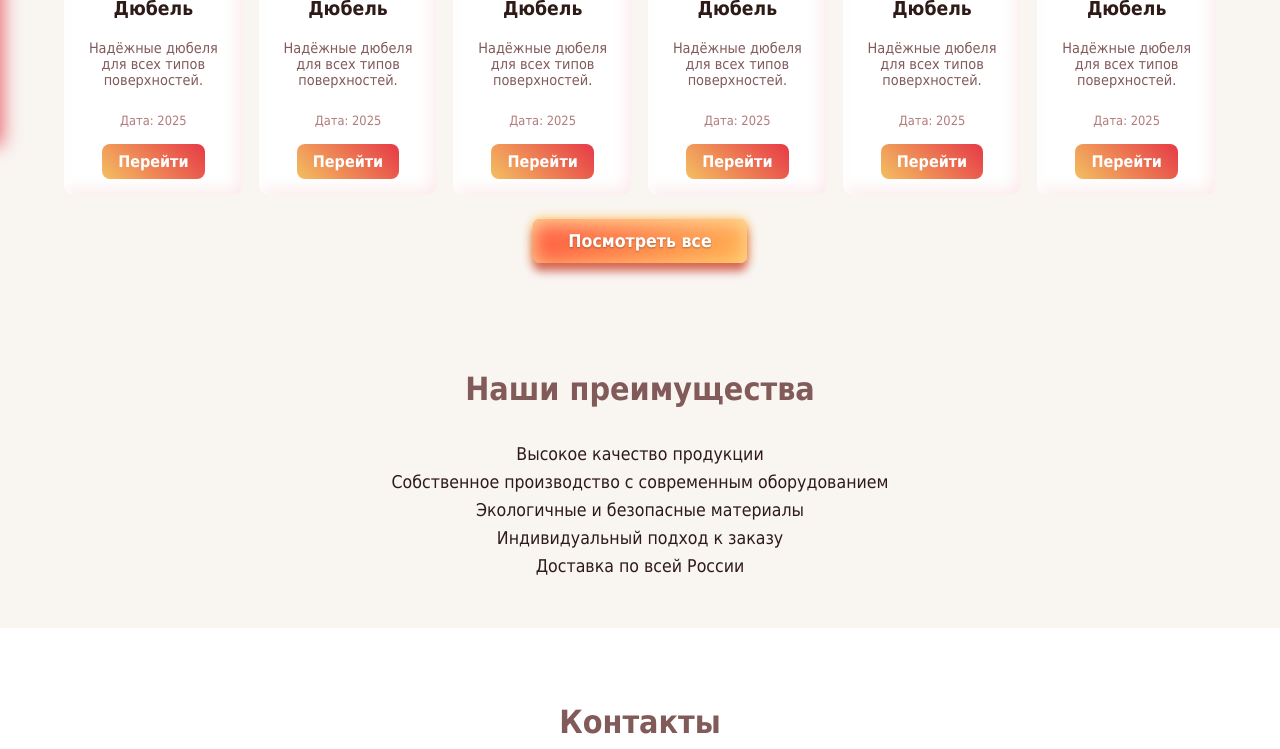
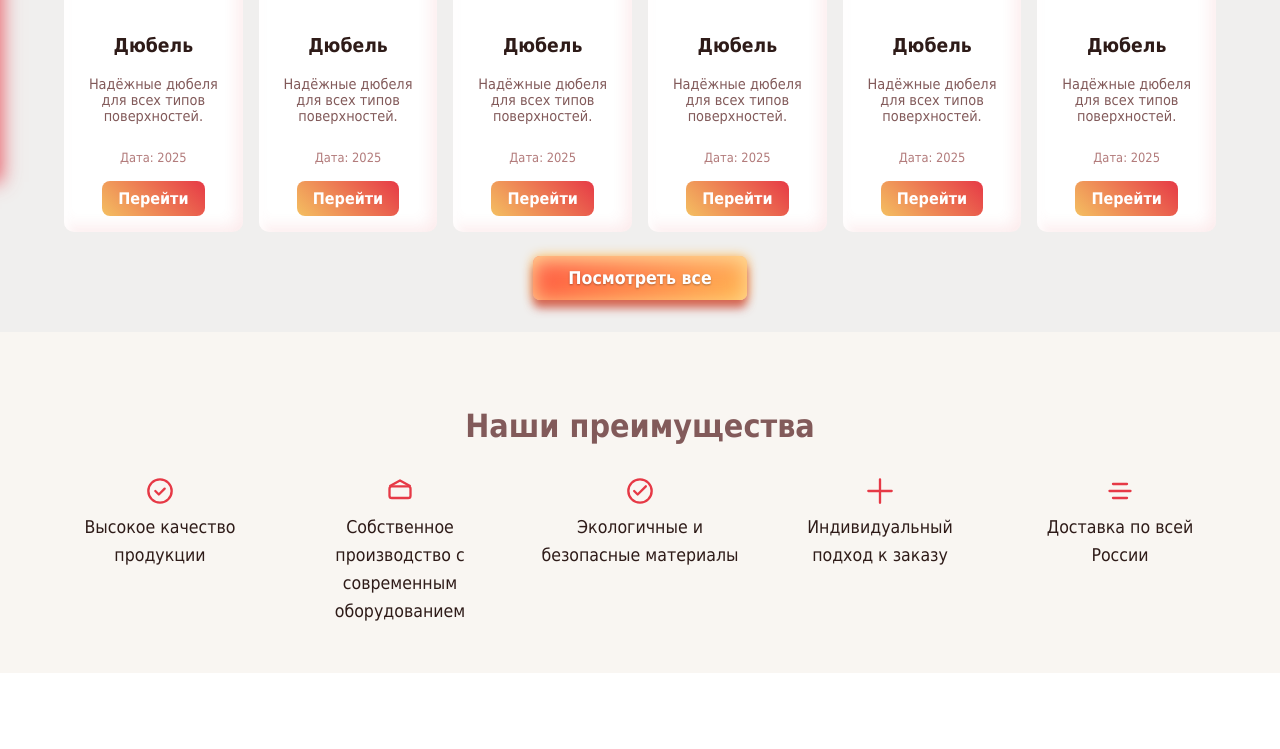
Before and after one commit to TumashenkaAliaksandr/natta_pg, a Django app: page / in a window 1280 px wide; the page is wider, and only the part inside the window is pictured. Shown: the part 767-1516 px from the top of that part. Run offline with Django 5.2, Linux system fonts and the light colour scheme.

Commit message:
added new styles and new js cfor top bar, added top bar

```diff
--- a/webapp/static/webapp/css/style.css
+++ b/webapp/static/webapp/css/style.css
@@ -472,7 +510,7 @@ header {
 /* -------- Категории товаров -------- */
 .categories-section {
     padding: 2rem 0;
-    background-color: #f9f6f2;
+    background-color: #f0efee;
     text-align: center;
 }
 
@@ -758,6 +793,34 @@ header {
     }
 }
 
+.advantages-list.horizontal-list {
+  display: flex;
+  gap: 2.5rem;
+  justify-content: center;
+  padding: 0;
+  margin: 0 auto;
+  max-width: 1000px;
+  list-style: none;
+}
+
+.advantages-list.horizontal-list li {
+  display: flex;
+  flex-direction: column;
+  align-items: center;
+  gap: 0.5rem;
+  font-size: 1.1rem;
+  color: #2e1b18;
+  flex-shrink: 0;
+  max-width: 200px;
+  text-align: center;
+}
+
+.advantage-icon {
+  width: 28px;
+  height: 28px;
+  stroke: #e63946;
+  flex-shrink: 0;
+}
 
 
 
--- a/webapp/static/webapp/js/main.js
+++ b/webapp/static/webapp/js/main.js
@@ -3,3 +3,6 @@ document.querySelectorAll('.nav__link').forEach(link => {
     document.getElementById('menu-toggle').checked = false;
   });
 });
+document.querySelector('.close-button').addEventListener('click', () => {
+  document.getElementById('top-bar').style.display = 'none';
+});
--- a/webapp/templates/webapp/index.html
+++ b/webapp/templates/webapp/index.html
@@ -13,6 +13,13 @@
     <link rel="icon" href="{% static 'webapp/img/favicon_natta_pg.png' %}" type="image/svg+xml" />
 </head>
 <body>
+
+<!-- Рекламная топ-полоска -->
+<div id="top-bar" class="top-bar" role="region" aria-label="Рекламное объявление">
+  <span>Лучшие предложения по производсву пластмасс! Звоните прямо сейчас!</span>
+  <button class="close-button" aria-label="Закрыть">&times;</button>
+</div>
+
 
 
 <header class="header">
@@ -167,15 +174,51 @@
     <section class="advantages-section">
         <div class="container-main">
             <h2 class="section-title">Наши преимущества</h2>
-            <ul class="advantages-list">
-                <li>Высокое качество продукции</li>
-                <li>Собственное производство с современным оборудованием</li>
-                <li>Экологичные и безопасные материалы</li>
-                <li>Индивидуальный подход к заказу</li>
-                <li>Доставка по всей России</li>
+            <ul class="advantages-list horizontal-list">
+                <li>
+                    <svg class="advantage-icon" viewBox="0 0 24 24" fill="none" xmlns="http://www.w3.org/2000/svg"
+                         aria-hidden="true">
+                        <circle cx="12" cy="12" r="10" stroke="#e63946" stroke-width="2"/>
+                        <path d="M8 12l3 3 5-5" stroke="#e63946" stroke-width="2" stroke-linecap="round"
+                              stroke-linejoin="round"/>
+                    </svg>
+                    <span>Высокое качество продукции</span>
+                </li>
+                <li>
+                    <svg class="advantage-icon" viewBox="0 0 24 24" fill="none" xmlns="http://www.w3.org/2000/svg"
+                         aria-hidden="true">
+                        <rect x="3" y="8" width="18" height="10" stroke="#e63946" stroke-width="2" rx="2"/>
+                        <path d="M3 8l9-5 9 5" stroke="#e63946" stroke-width="2" stroke-linejoin="round"/>
+                    </svg>
+                    <span>Собственное производство с современным оборудованием</span>
+                </li>
+                <li>
+                    <svg class="advantage-icon" viewBox="0 0 24 24" fill="none" xmlns="http://www.w3.org/2000/svg"
+                         aria-hidden="true">
+                        <circle cx="12" cy="12" r="10" stroke="#e63946" stroke-width="2"/>
+                        <path d="M7 12l3 3 7-7" stroke="#e63946" stroke-width="2" stroke-linecap="round"
+                              stroke-linejoin="round"/>
+                    </svg>
+                    <span>Экологичные и безопасные материалы</span>
+                </li>
+                <li>
+                    <svg class="advantage-icon" viewBox="0 0 24 24" fill="none" xmlns="http://www.w3.org/2000/svg"
+                         aria-hidden="true">
+                        <path d="M12 2v20M2 12h20" stroke="#e63946" stroke-width="2" stroke-linecap="round"/>
+                    </svg>
+                    <span>Индивидуальный подход к заказу</span>
+                </li>
+                <li>
+                    <svg class="advantage-icon" viewBox="0 0 24 24" fill="none" xmlns="http://www.w3.org/2000/svg"
+                         aria-hidden="true">
+                        <path d="M3 12h18M6 6h12M6 18h12" stroke="#e63946" stroke-width="2" stroke-linecap="round"/>
+                    </svg>
+                    <span>Доставка по всей России</span>
+                </li>
             </ul>
         </div>
     </section>
+
 
     <!-- Блок контактов и карта -->
     <section id="contacts" class="contacts-section">
```
Also changed, not shown: other parts of webapp/static/webapp/css/style.css (+42 -7 lines).
